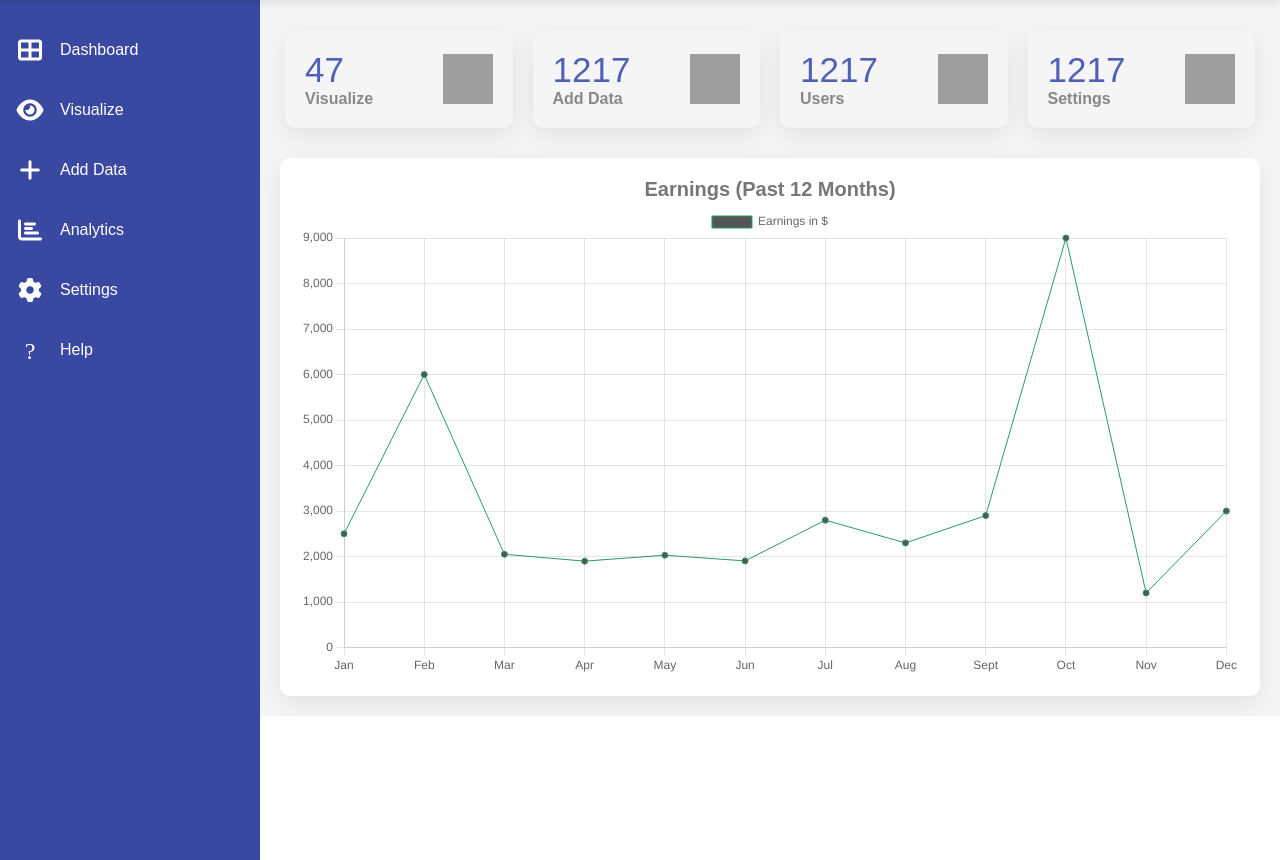
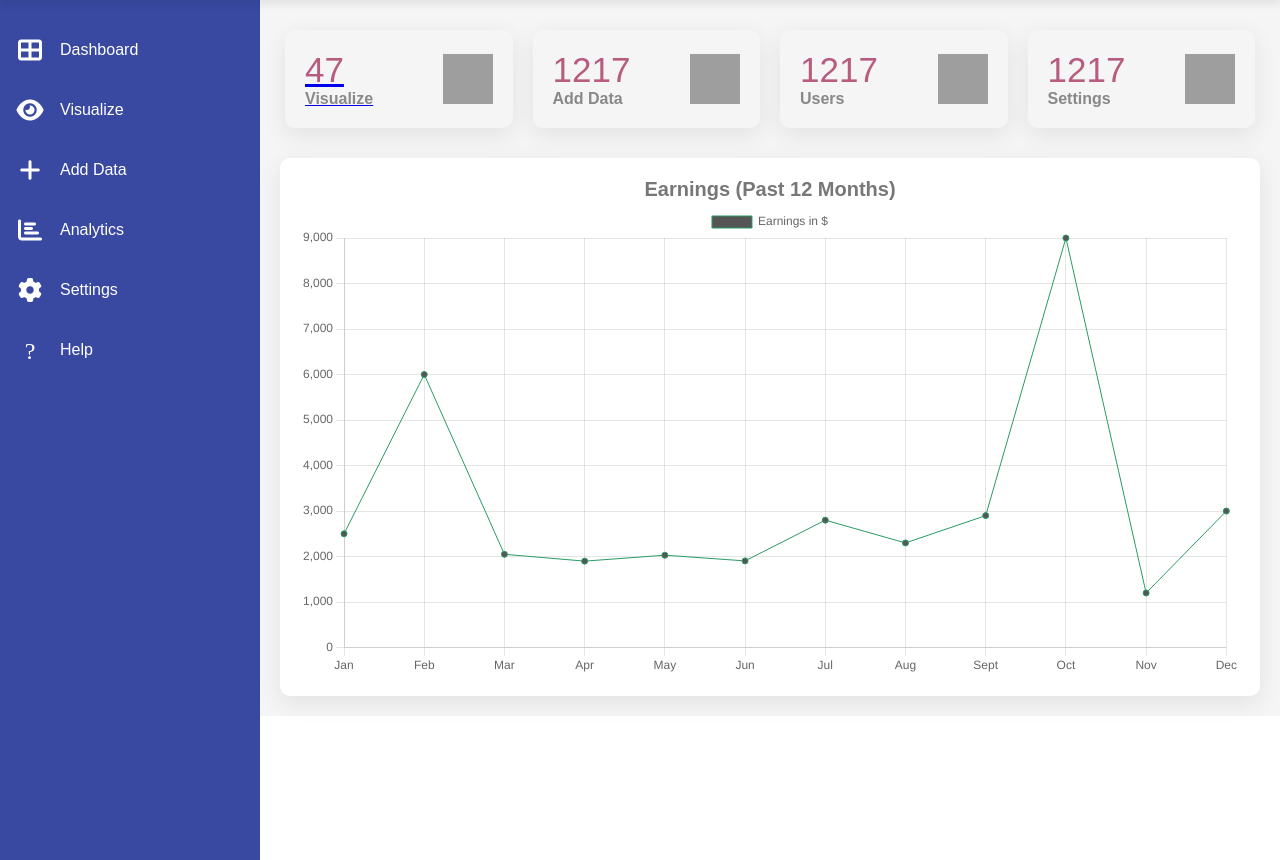
Before and after one commit to Joepriestley/gisportal, a Django app: page /dashboard/index/ in a window 1280 px wide. Shown: the part 60-920 px from the top of the page. Run offline with Django 5.2, Linux system fonts and the light colour scheme; grey boxes are pictures that could not be loaded.

Commit message:
dasboard connect to platform

```diff
--- a/auth_custom/views.py
+++ b/auth_custom/views.py
@@ -12,7 +12,7 @@ def login_user(request):
 
         if user is not None:
             login(request, user)
-            return redirect('index')
+            return redirect('dashboard/index')
             # Redirect to a success page.
         else:
             messages.success(request, ("There was an error logging in , try again..."))
--- a/dashboard/static/css/dashboard_style.css
+++ b/dashboard/static/css/dashboard_style.css
@@ -122,6 +122,7 @@
     background-color:#f5f5f5;
     border-radius: 10px;
     box-shadow: 0 7px 25px 0 rgba(0,0,0,0.08);
+    text-decoration: none;
 }
 .greet{
     position: absolute;
@@ -144,11 +145,14 @@
 .number{
     font-size: 35px;
     font-weight: 500;
-    color: #5160b7;
+    color: #b75c7f;
+    text-decoration: none;
+
 }
 .card-name{
     color: #888;
     font-weight: 600;
+    text-decoration: none;
 }
 .icon-box{
     font-size:45px;
--- a/dashboard/templates/dashboard/index.html
+++ b/dashboard/templates/dashboard/index.html
@@ -35,7 +35,7 @@
                     </a>
                 </li>
                 <li>
-                    <a href="#">
+                    <a href="{% url 'gisportal:home'%}" target="">
                         <i class="fa-solid fa-eye"></i>
                         <div>Visualize</div>
                     </a>
@@ -70,16 +70,19 @@
         </div>
         <div class="main">
             <div class="cards">
+                <a href="{% url 'gisportal:home'%}" target="">
                 <div class="card">
                     <div class="card-content">
                         <div class="number">47</div>
-                        <div class="card-name">Visualize</div>
+
+                            <div class="card-name">Visualize</div>
+
                     </div>
                     <div class="icon-box">
                         <img style ="width:50px; height:50px;"src="https://cdn-icons-png.flaticon.com/512/1700/1700483.png" alt="Visualize-icon">
-
                     </div>
                 </div>
+                </a>
                 <div class="card">
                     <div class="card-content">
                         <div class="number">1217</div>
--- a/dashboard/urls.py
+++ b/dashboard/urls.py
@@ -2,5 +2,5 @@ from django.urls import path
 from . import views
 
 urlpatterns=[
-    path('index/',views.index, name="index")
+    path('index/',views.index, name="dashboard/index")
 ]
--- a/gisportal/static/css/home_styles.css
+++ b/gisportal/static/css/home_styles.css
@@ -17,7 +17,7 @@
             font-size: 24px;
             color: #b7f0a7;
             margin: 10px;
-            z-index: 10000;
+            width:10%;
             top:-45.7rem;
 
         }
--- a/gisportal/urls.py
+++ b/gisportal/urls.py
@@ -1,6 +1,9 @@
 from django.urls import path
 from .  import views
 from gisportal.views import CesiumIonAssetView, CesiumIonToken
+
+
+app_name = 'gisportal'
 
 urlpatterns=[
     path('api/cesium-ion-token/',CesiumIonToken.as_view(), name="get-cesium-token"),
@@ -46,7 +49,7 @@ urlpatterns=[
     path('parcelspecies/', views.ParcelSpeciesList.as_view(), name="parcelspecies-list"),
     path('parcelspecies/<int:pk>/', views.ParcelSpeciesDetailView.as_view(), name="parcelspecies-Details"),
 
-    path('gisportal/', views.cesium_view),
+    path('gisportal/', views.cesium_view, name='gisportal'),
 
     path('home/', views.home, name='home'),
     path('main-portal/',views.portal, name="portal"),
--- a/gisportal/views.py
+++ b/gisportal/views.py
@@ -38,7 +38,6 @@ def signup(request):
 
 def login_view(request):
     return render(request, 'gisportal/auth/login.html')
-
 
 
 
--- a/globegeoportal/urls.py
+++ b/globegeoportal/urls.py
@@ -20,7 +20,7 @@ from django.urls import path, include
 
 urlpatterns = [
     path('admin/', admin.site.urls),
-    path('globetudes/',include('gisportal.urls')),
+    path('globetudes/',include('gisportal.urls', namespace='gisportal')),
     path('auth_custom/',include('django.contrib.auth.urls')),
     path('dashboard/',include('dashboard.urls')),
     path('auth_custom/',include('auth_custom.urls')),
```
Also changed, not shown: gisportal/templates/gisportal/base.html (+6 -6 lines).
